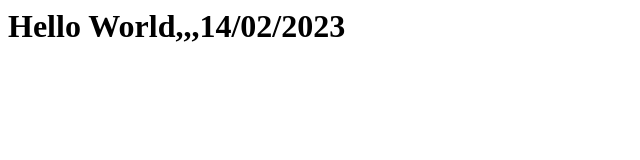
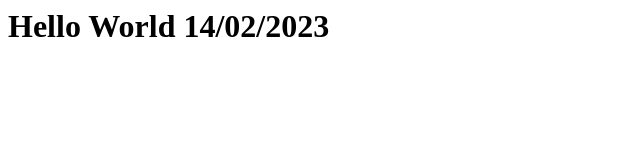
Before and after one commit to Prajoti-27/index.html, a plain HTML site: page index.html in a window 1280 px wide. Shown: the whole page, without its empty margins (0-640 px from the left). Drawn offline with Linux system fonts and the light colour scheme.

Commit message:
third commit

```diff
--- a/index.html
+++ b/index.html
@@ -1,3 +1,3 @@
 <h1>
-Hello World,,,14/02/2023
+Hello World     14/02/2023
 <h1/>
```
